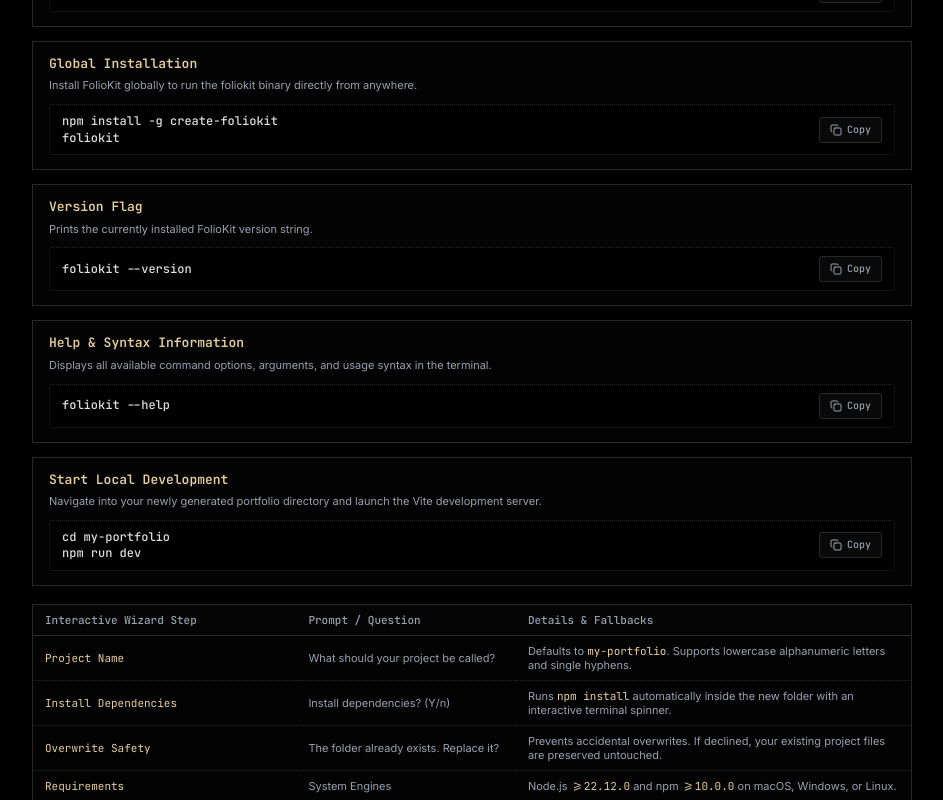
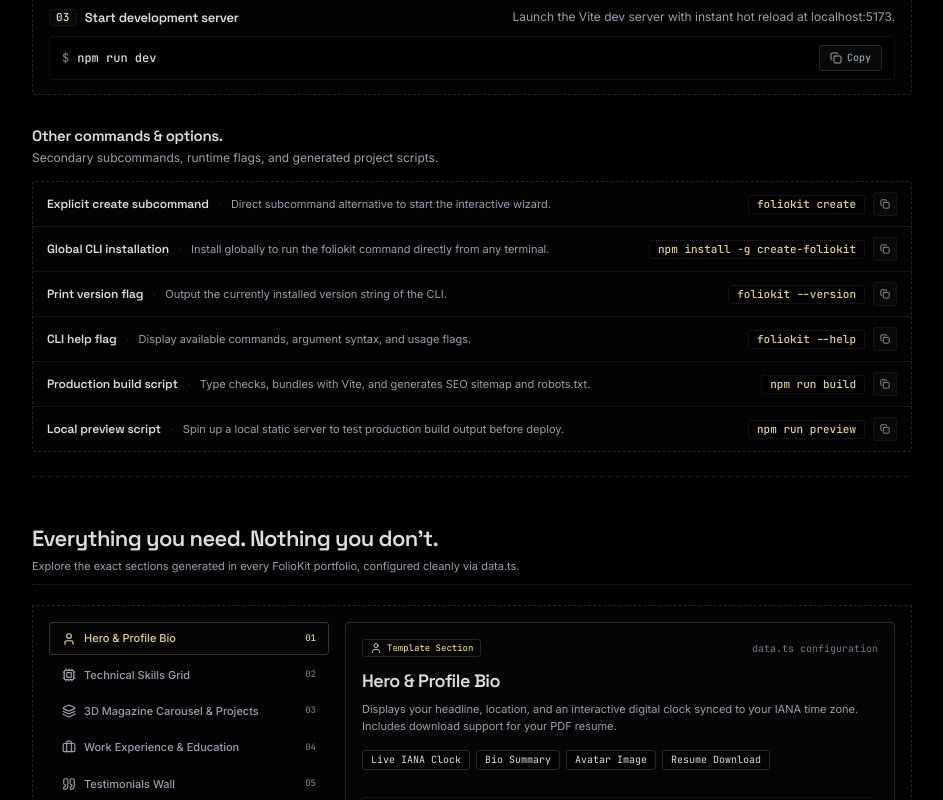
Before and after one commit to saurabhhdev/foliokit, a React (Vite) app: page / in a window 1280 px wide. Shown: the part 1420-2220 px from the top of the page, without its empty margins (168-1111 px from the left). Built offline with nearby package versions, Linux system fonts and the light colour scheme.

Commit message:
Refine Commands section into Essential Commands and Other Commands & Options

```diff
--- a/src/components/CliCommands.tsx
+++ b/src/components/CliCommands.tsx
@@ -1,63 +1,98 @@
 import { useState } from 'react'
 import { Copy, Check } from 'lucide-react'
 
-interface CommandItem {
+interface EssentialCommand {
+  step: string
+  title: string
+  command: string
+  description: string
+}
+
+interface OtherCommand {
   id: string
   name: string
+  syntax: string
   description: string
-  code: string
+  copyable?: boolean
 }
 
 export function CliCommands() {
   const [copiedId, setCopiedId] = useState<string | null>(null)
 
-  const commands: CommandItem[] = [
+  const essentialCommands: EssentialCommand[] = [
     {
-      id: 'npx-run',
-      name: 'Interactive Project Scaffolding (Recommended)',
-      description: 'Runs the interactive project creation wizard in your current directory without installing anything globally.',
-      code: 'npx create-foliokit',
+      step: '01',
+      title: 'Create your portfolio',
+      command: 'npx create-foliokit',
+      description: 'Run the interactive setup wizard to scaffold a complete portfolio in seconds.',
     },
     {
+      step: '02',
+      title: 'Enter project directory',
+      command: 'cd my-portfolio',
+      description: 'Navigate into your newly generated portfolio workspace.',
+    },
+    {
+      step: '03',
+      title: 'Start development server',
+      command: 'npm run dev',
+      description: 'Launch the Vite dev server with instant hot reload at localhost:5173.',
+    },
+  ]
+
+  const otherCommands: OtherCommand[] = [
+    {
       id: 'explicit-create',
-      name: 'Explicit Create Subcommand',
-      description: 'Alternative explicit subcommand syntax supported by Commander.js.',
-      code: 'foliokit create',
+      name: 'Explicit create subcommand',
+      syntax: 'foliokit create',
+      description: 'Direct subcommand alternative to start the interactive wizard.',
+      copyable: true,
     },
     {
       id: 'global-install',
-      name: 'Global Installation',
-      description: 'Install FolioKit globally to run the foliokit binary directly from anywhere.',
-      code: 'npm install -g create-foliokit\nfoliokit',
+      name: 'Global CLI installation',
+      syntax: 'npm install -g create-foliokit',
+      description: 'Install globally to run the foliokit command directly from any terminal.',
+      copyable: true,
     },
     {
-      id: 'check-version',
-      name: 'Version Flag',
-      description: 'Prints the currently installed FolioKit version string.',
-      code: 'foliokit --version',
+      id: 'version-flag',
+      name: 'Print version flag',
+      syntax: 'foliokit --version',
+      description: 'Output the currently installed version string of the CLI.',
+      copyable: true,
     },
     {
       id: 'help-flag',
-      name: 'Help & Syntax Information',
-      description: 'Displays all available command options, arguments, and usage syntax in the terminal.',
-      code: 'foliokit --help',
+      name: 'CLI help flag',
+      syntax: 'foliokit --help',
+      description: 'Display available commands, argument syntax, and usage flags.',
+      copyable: true,
     },
     {
-      id: 'start-dev',
-      name: 'Start Local Development',
-      description: 'Navigate into your newly generated portfolio directory and launch the Vite development server.',
-      code: 'cd my-portfolio\nnpm run dev',
+      id: 'build-script',
+      name: 'Production build script',
+      syntax: 'npm run build',
+      description: 'Type checks, bundles with Vite, and generates SEO sitemap and robots.txt.',
+      copyable: true,
+    },
+    {
+      id: 'preview-script',
+      name: 'Local preview script',
+      syntax: 'npm run preview',
+      description: 'Spin up a local static server to test production build output before deploy.',
+      copyable: true,
     },
   ]
 
-  const handleCopy = async (id: string, code: string) => {
+  const handleCopy = async (id: string, text: string) => {
     try {
-      await navigator.clipboard.writeText(code)
+      await navigator.clipboard.writeText(text)
       setCopiedId(id)
       setTimeout(() => setCopiedId(null), 2000)
     } catch {
       const textarea = document.createElement('textarea')
-      textarea.value = code
+      textarea.value = text
       document.body.appendChild(textarea)
       textarea.select()
       document.execCommand('copy')
@@ -74,37 +109,34 @@ export function CliCommands() {
           Commands<span>.</span>
         </h2>
         <p className="section-subtitle">
-          All documented CLI commands and options supported by the FolioKit binary.
+          Essential CLI workflow and complete command reference.
         </p>
       </header>
 
-      <div className="commands-stack">
-        {commands.map((cmd) => (
-          <div key={cmd.id} className="command-card">
-            <div className="command-top-row">
-              <span className="command-name">{cmd.name}</span>
+      {/* 1. Essential Commands (Visual Focus) */}
+      <div className="essential-commands-stack">
+        {essentialCommands.map((cmd) => (
+          <div key={cmd.step} className="essential-command-card">
+            <div className="essential-command-top">
+              <div className="essential-command-meta">
+                <span className="essential-command-step">{cmd.step}</span>
+                <h3 className="essential-command-title">{cmd.title}</h3>
+              </div>
+              <p className="essential-command-desc">{cmd.description}</p>
             </div>
-            <p className="command-desc">{cmd.description}</p>
+
             <div className="terminal-container">
-              <code className="terminal-code">
-                {cmd.code.split('\n').map((line, i) => (
-                  <span key={i}>
-                    {line.startsWith('#') ? (
-                      <span className="dim">{line}</span>
-                    ) : (
-                      line
-                    )}
-                    {i < cmd.code.split('\n').length - 1 && '\n'}
-                  </span>
-                ))}
-              </code>
+              <div className="terminal-code-row">
+                <span className="terminal-prompt">$</span>
+                <code className="terminal-code">{cmd.command}</code>
+              </div>
               <button
                 type="button"
-                className={`copy-button ${copiedId === cmd.id ? 'is-copied' : ''}`}
-                onClick={() => handleCopy(cmd.id, cmd.code)}
-                aria-label={`Copy ${cmd.name}`}
+                className={`copy-button ${copiedId === cmd.step ? 'is-copied' : ''}`}
+                onClick={() => handleCopy(cmd.step, cmd.command)}
+                aria-label={`Copy ${cmd.command}`}
               >
-                {copiedId === cmd.id ? (
+                {copiedId === cmd.step ? (
                   <>
                     <Check size={12} aria-hidden="true" />
                     <span>Copied</span>
@@ -121,63 +153,49 @@ export function CliCommands() {
         ))}
       </div>
 
-      {/* Interactive Wizard Prompts Explanation */}
-      <div className="options-table-wrap">
-        <table className="options-table">
-          <thead>
-            <tr>
-              <th style={{ width: '30%' }}>Interactive Wizard Step</th>
-              <th style={{ width: '25%' }}>Prompt / Question</th>
-              <th>Details &amp; Fallbacks</th>
-            </tr>
-          </thead>
-          <tbody>
-            <tr>
-              <td>
-                <code>Project Name</code>
-              </td>
-              <td>
-                <em>What should your project be called?</em>
-              </td>
-              <td>
-                Defaults to <code>my-portfolio</code>. Supports lowercase alphanumeric letters and single hyphens.
-              </td>
-            </tr>
-            <tr>
-              <td>
-                <code>Install Dependencies</code>
-              </td>
-              <td>
-                <em>Install dependencies? (Y/n)</em>
-              </td>
-              <td>
-                Runs <code>npm install</code> automatically inside the new folder with an interactive terminal spinner.
-              </td>
-            </tr>
-            <tr>
-              <td>
-                <code>Overwrite Safety</code>
-              </td>
-              <td>
-                <em>The folder already exists. Replace it?</em>
-              </td>
-              <td>
-                Prevents accidental overwrites. If declined, your existing project files are preserved untouched.
-              </td>
-            </tr>
-            <tr>
-              <td>
-                <code>Requirements</code>
-              </td>
-              <td>
-                <em>System Engines</em>
-              </td>
-              <td>
-                Node.js <code>&gt;=22.12.0</code> and npm <code>&gt;=10.0.0</code> on macOS, Windows, or Linux.
-              </td>
-            </tr>
-          </tbody>
-        </table>
+      {/* 2. Other Commands & Options */}
+      <div className="other-commands-section">
+        <div className="other-commands-header">
+          <h3 className="other-commands-title">
+            Other commands &amp; options<span>.</span>
+          </h3>
+          <p className="other-commands-desc">
+            Secondary subcommands, runtime flags, and generated project scripts.
+          </p>
+        </div>
+
+        <div className="other-commands-list">
+          {otherCommands.map((item) => (
+            <div key={item.id} className="other-command-row">
+              <div className="other-command-main">
+                <div className="other-command-info">
+                  <span className="other-command-name">{item.name}</span>
+                  <span className="other-command-sep" aria-hidden="true">·</span>
+                  <span className="other-command-desc">{item.description}</span>
+                </div>
+              </div>
+
+              <div className="other-command-action">
+                <code className="other-command-syntax">{item.syntax}</code>
+                {item.copyable && (
+                  <button
+                    type="button"
+                    className={`other-copy-btn ${copiedId === item.id ? 'is-copied' : ''}`}
+                    onClick={() => handleCopy(item.id, item.syntax)}
+                    title={`Copy ${item.syntax}`}
+                    aria-label={`Copy ${item.syntax}`}
+                  >
+                    {copiedId === item.id ? (
+                      <Check size={12} aria-hidden="true" />
+                    ) : (
+                      <Copy size={12} aria-hidden="true" />
+                    )}
+                  </button>
+                )}
+              </div>
+            </div>
+          ))}
+        </div>
       </div>
     </section>
   )
--- a/src/styles.css
+++ b/src/styles.css
@@ -588,39 +588,72 @@ h1, h2, h3, h4 {
 }
 
 /* ==========================================================================
-   Section: CLI Commands
+   Section: CLI Commands (Essential + Other Commands & Options)
    ========================================================================== */
 
-.commands-stack {
+/* 1. Essential Commands Stack */
+.essential-commands-stack {
   display: flex;
   flex-direction: column;
-  gap: 14px;
+  gap: 12px;
+  margin-bottom: 32px;
 }
 
-.command-card {
+.essential-command-card {
   padding: 14px 16px;
-  border: 1px solid var(--border);
+  border: 1px dashed var(--frame-dot);
+  border-radius: 4px;
   background: var(--surface);
+  transition: border-color var(--interaction-duration) var(--interaction-ease),
+              background var(--interaction-duration) var(--interaction-ease);
 }
 
-.command-top-row {
+.essential-command-card:hover {
+  border-color: var(--frame-dot-hover);
+  background: var(--card);
+}
+
+.essential-command-top {
   display: flex;
   align-items: baseline;
   justify-content: space-between;
   flex-wrap: wrap;
   gap: 8px;
-  margin-bottom: 6px;
+  margin-bottom: 10px;
 }
 
-.command-name {
-  color: var(--lime);
-  font: 600 13px/1.2 var(--mono-font);
+.essential-command-meta {
+  display: flex;
+  align-items: center;
+  gap: 8px;
 }
 
-.command-desc {
+.essential-command-step {
+  color: var(--lime);
+  font: 700 11px/1 var(--mono-font);
+  letter-spacing: .02em;
+  padding: 2px 6px;
+  border: 1px dotted var(--frame-dot);
+  border-radius: 3px;
+  background: var(--elevated);
+}
+
+.essential-command-title {
+  margin: 0;
+  color: var(--warm-white);
+  font: 600 13px/1.3 var(--heading-font);
+  letter-spacing: -.02em;
+  transition: color var(--interaction-duration) var(--interaction-ease);
+}
+
+.essential-command-card:hover .essential-command-title {
+  color: var(--lime);
+}
+
+.essential-command-desc {
+  margin: 0;
   color: var(--muted);
-  font: 400 var(--text-sm)/1.5 var(--body-font);
-  margin-bottom: 10px;
+  font: 400 12px/1.4 var(--body-font);
 }
 
 .terminal-container {
@@ -631,7 +664,21 @@ h1, h2, h3, h4 {
   border: 1px dotted var(--frame-dot);
   border-radius: 3px;
   background: var(--obsidian);
+  gap: 12px;
+}
+
+.terminal-code-row {
+  display: flex;
+  align-items: center;
+  gap: 8px;
+  min-width: 0;
   overflow-x: auto;
+}
+
+.terminal-prompt {
+  color: var(--text-muted);
+  font: 500 12px/1 var(--mono-font);
+  user-select: none;
 }
 
 .terminal-code {
@@ -640,48 +687,142 @@ h1, h2, h3, h4 {
   white-space: pre;
 }
 
-.terminal-code .dim {
-  color: var(--text-muted);
+/* 2. Other Commands & Options */
+.other-commands-section {
+  display: flex;
+  flex-direction: column;
 }
 
-.options-table-wrap {
-  margin-top: 18px;
-  overflow-x: auto;
-  border: 1px solid var(--border);
-  background: var(--surface);
+.other-commands-header {
+  margin-bottom: 14px;
 }
 
-.options-table {
-  width: 100%;
-  border-collapse: collapse;
-  font-size: var(--text-sm);
-  text-align: left;
+.other-commands-title {
+  margin: 0;
+  color: var(--warm-white);
+  font: 600 15px/1.2 var(--heading-font);
+  letter-spacing: -.025em;
 }
 
-.options-table th {
-  padding: 8px 12px;
+.other-commands-title span {
+  color: var(--lime);
+}
+
+.other-commands-desc {
+  margin: 4px 0 0;
   color: var(--muted);
+  font: 400 12px/1.5 var(--body-font);
+}
+
+.other-commands-list {
+  display: flex;
+  flex-direction: column;
+  border: 1px dashed var(--frame-dot);
+  border-radius: 4px;
+  background: var(--surface);
+  overflow: hidden;
+  transition: border-color var(--interaction-duration) var(--interaction-ease);
+}
+
+.other-commands-list:hover {
+  border-color: var(--frame-dot-hover);
+}
+
+.other-command-row {
+  display: flex;
+  align-items: center;
+  justify-content: space-between;
+  gap: 16px;
+  padding: 10px 14px;
+  border-bottom: 1px dotted var(--frame-dot);
+  background: transparent;
+  transition: background var(--interaction-duration) var(--interaction-ease);
+}
+
+.other-command-row:last-child {
+  border-bottom: none;
+}
+
+.other-command-row:hover {
+  background: color-mix(in srgb, var(--surface) 60%, transparent);
+}
+
+.other-command-main {
+  min-width: 0;
+  flex: 1;
+}
+
+.other-command-info {
+  display: flex;
+  align-items: baseline;
+  gap: 8px;
+  flex-wrap: wrap;
+}
+
+.other-command-name {
+  color: var(--warm-white);
+  font: 600 12px/1.3 var(--heading-font);
+  letter-spacing: -.01em;
+  white-space: nowrap;
+  transition: color var(--interaction-duration) var(--interaction-ease);
+}
+
+.other-command-row:hover .other-command-name {
+  color: var(--lime);
+}
+
+.other-command-sep {
+  color: var(--frame-dot);
   font-family: var(--mono-font);
-  font-weight: 500;
-  border-bottom: 1px solid var(--border);
+  font-size: 10px;
+  user-select: none;
+}
+
+.other-command-desc {
+  color: var(--muted);
+  font: 400 11px/1.4 var(--body-font);
+}
+
+.other-command-action {
+  display: flex;
+  align-items: center;
+  gap: 8px;
+  flex-shrink: 0;
+}
+
+.other-command-syntax {
+  padding: 3px 8px;
+  border: 1px dotted var(--frame-dot);
+  border-radius: 3px;
+  background: var(--obsidian);
+  color: var(--lime);
+  font: 500 11px/1 var(--mono-font);
+}
+
+.other-copy-btn {
+  display: inline-flex;
+  align-items: center;
+  justify-content: center;
+  width: 24px;
+  height: 24px;
+  border: 1px dotted var(--frame-dot);
+  border-radius: 3px;
+  background: var(--elevated);
+  color: var(--muted);
+  cursor: pointer;
+  transition: all var(--interaction-duration) var(--interaction-ease);
+}
+
+.other-copy-btn:hover,
+.other-copy-btn:focus-visible {
+  color: var(--lime);
+  border-color: var(--lime);
   background: var(--card);
 }
 
-.options-table td {
-  padding: 8px 12px;
-  border-bottom: 1px dotted var(--frame-dot);
-  color: var(--muted);
-  font-family: var(--body-font);
-}
-
-.options-table tr:last-child td {
-  border-bottom: none;
-}
-
-.options-table code {
+.other-copy-btn.is-copied {
   color: var(--lime);
-  font-family: var(--mono-font);
-  font-size: 11px;
+  border-color: var(--lime);
 }
 
 /* ==========================================================================
@@ -1066,6 +1207,34 @@ h1, h2, h3, h4 {
     font-size: 11px;
   }
 
+  .essential-command-top {
+    flex-direction: column;
+    align-items: flex-start;
+    gap: 4px;
+  }
+
+  .other-command-row {
+    flex-direction: column;
+    align-items: flex-start;
+    gap: 8px;
+    padding: 12px;
+  }
+
+  .other-command-info {
+    flex-direction: column;
+    align-items: flex-start;
+    gap: 2px;
+  }
+
+  .other-command-sep {
+    display: none;
+  }
+
+  .other-command-action {
+    width: 100%;
+    justify-content: space-between;
+  }
+
   .footer-top-row,
   .footer-bottom-row {
     flex-direction: column;
```
